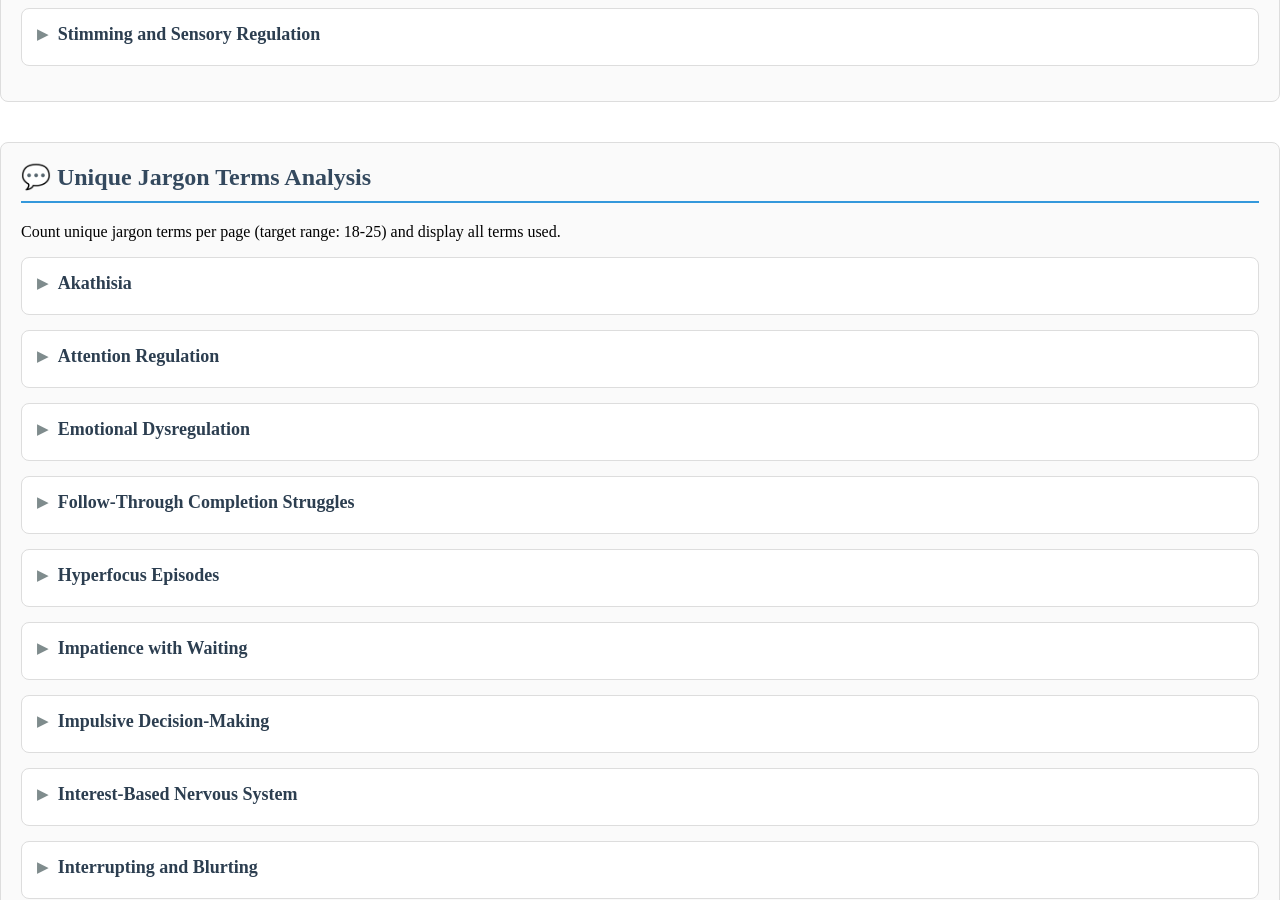
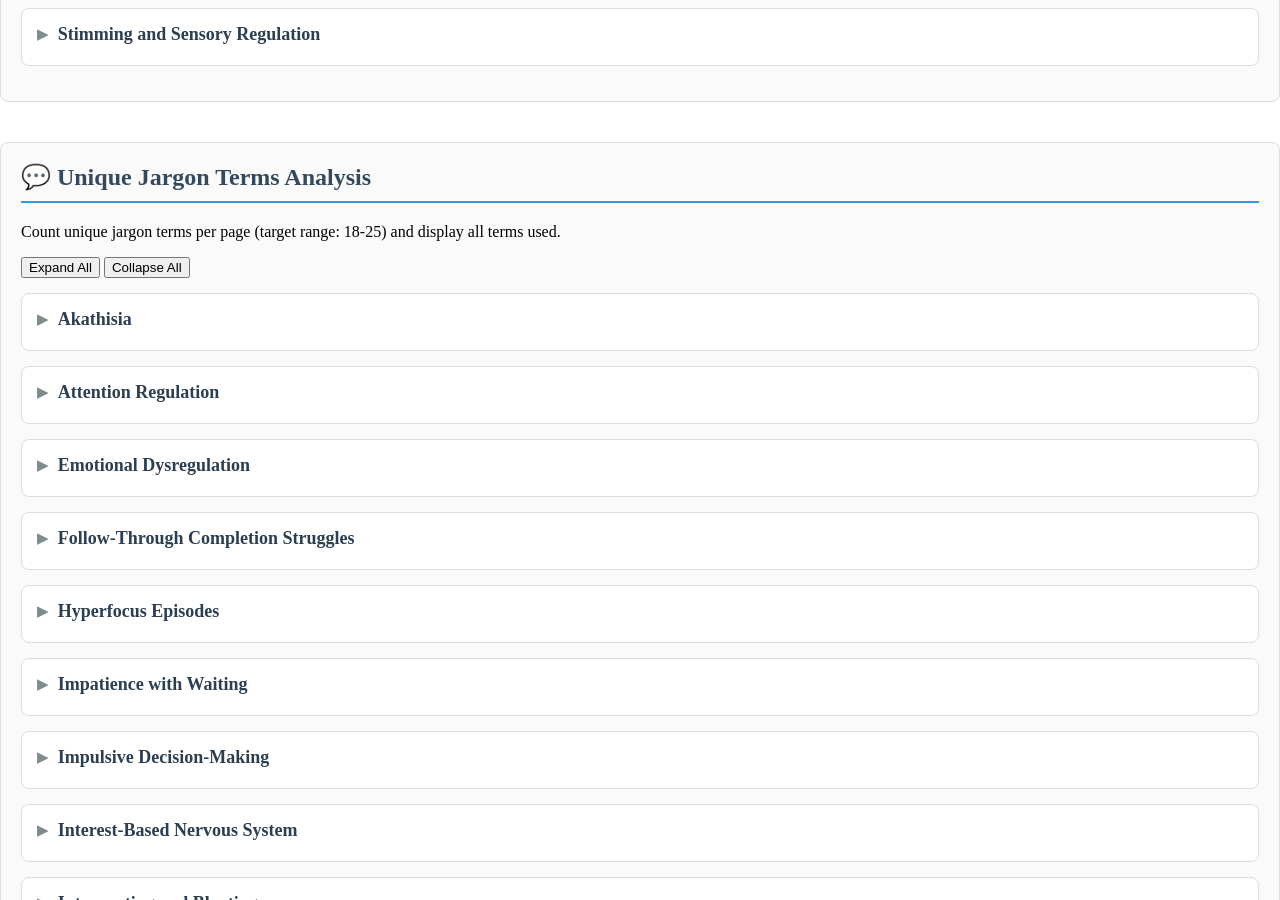
Before and after one commit to neurodivergent-survival-guide/neurodivergent-survival-guide, a Jekyll site: the page built from editorial-tools.html, in a window 1280 px wide and 900 px high, scrolled down 5166 px. Built offline with Jekyll 4.4.1, drawn with Linux system fonts in a browser that asks for light colours.

Commit message:
Update editorial-tools.html

```diff
--- a/editorial-tools.html
+++ b/editorial-tools.html
@@ -424,9 +424,12 @@ document.addEventListener('DOMContentLoaded', function() {
 </div>
 
 <!-- Unique Jargon Terms Analysis -->
-<div class="tool-section">
+<div class="tool-section jargon-analysis-section">
     <h2>💬 Unique Jargon Terms Analysis</h2>
     <p>Count unique jargon terms per page (target range: 18-25) and display all terms used.</p>
+
+    <button class="expand-all-btn" onclick="expandAllInSection('jargon-analysis-section')">Expand All</button>
+    <button class="collapse-all-btn" onclick="collapseAllInSection('jargon-analysis-section')">Collapse All</button>
 
     {% assign page_counter = 0 %}
     {% for condition_group in pages_by_condition %}
```
